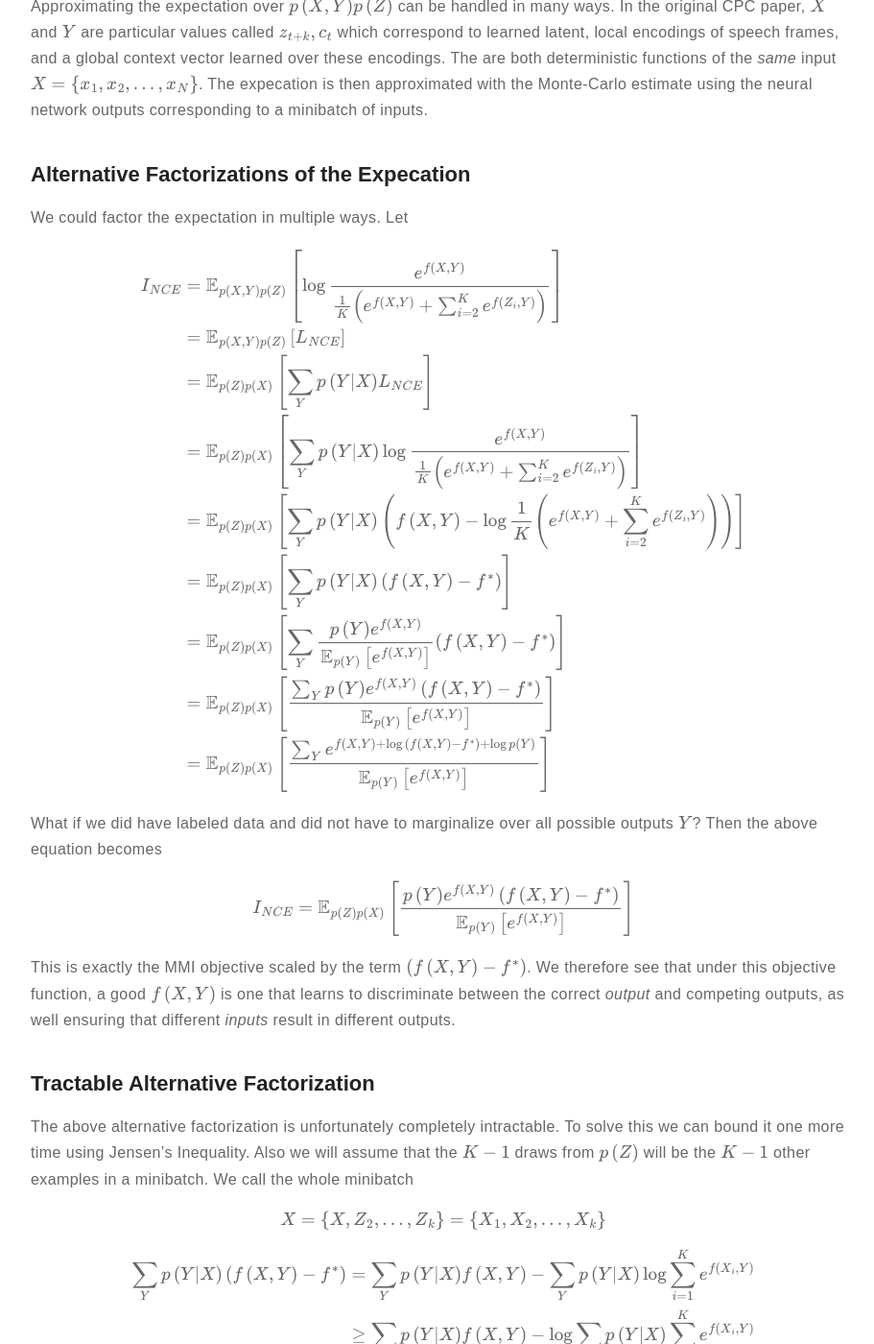
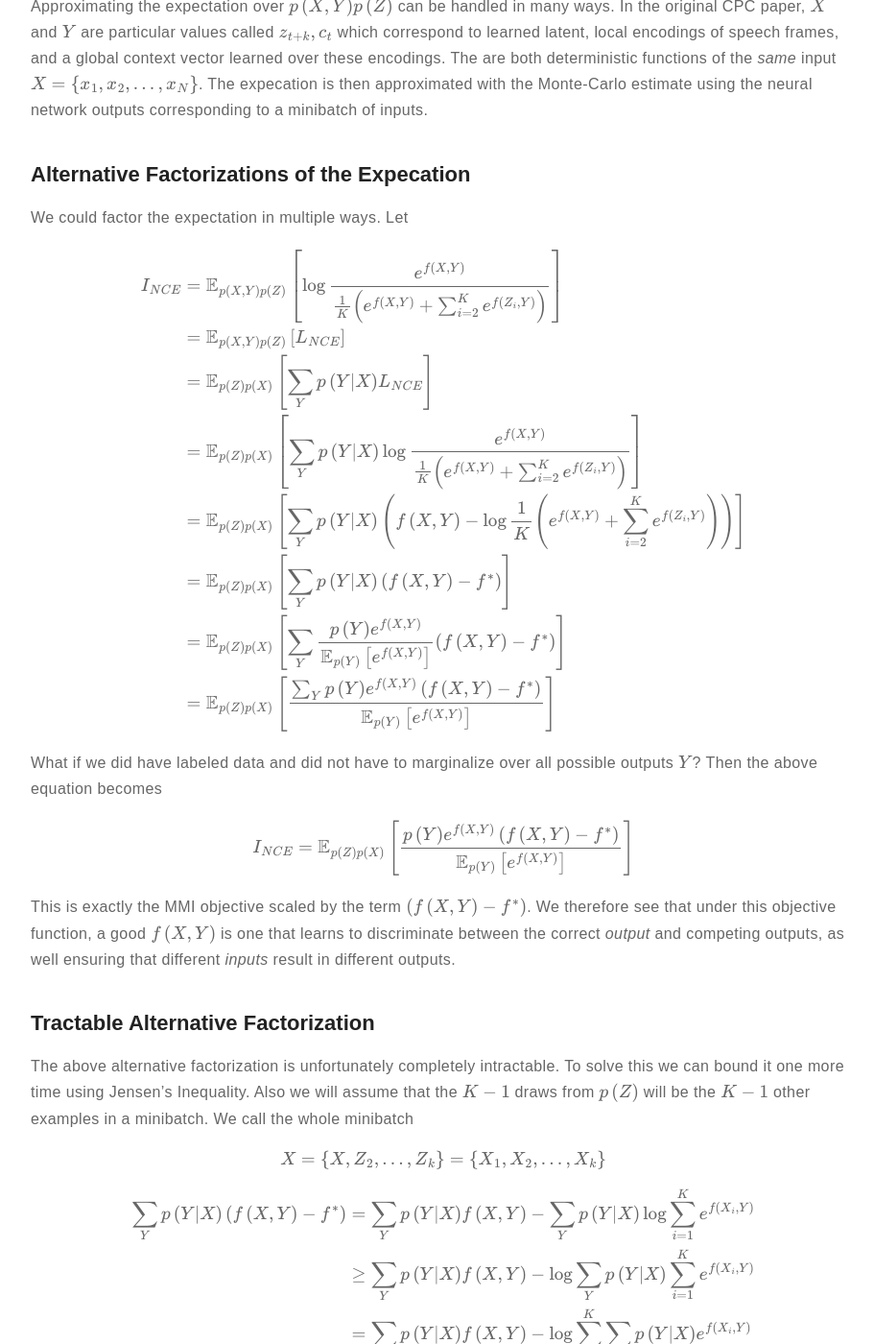
Before and after one commit to m-wiesner/m-wiesner.github.io, a Jekyll site: the page built from _posts/2020-10-30-Variational-Bounds-on-Mutual-Information.markdown, in a window 1280 px wide and 1400 px high, scrolled down 5916 px. Shown: the whole window at 96% size, without its empty margins (178-1089 px from the left). Built offline with Jekyll 4.4.1, drawn with Linux system fonts in a browser that asks for light colours; formulas are drawn with MathJax 3.

Commit message:
Update 2020-10-30-Variational-Bounds-on-Mutual-Information.markdown

```diff
--- a/_posts/2020-10-30-Variational-Bounds-on-Mutual-Information.markdown
+++ b/_posts/2020-10-30-Variational-Bounds-on-Mutual-Information.markdown
@@ -234,7 +234,6 @@ I_{NCE} &= \mathbb{E}_{p\left(X, Y\right)p\left(Z\right)}\left[\log{\frac{e^{f\l
 &= \mathbb{E}_{p\left(Z\right)p\left(X\right)} \left[\sum_Y p\left(Y|X\right) \left( f\left(X, Y\right) - f^{*} \right)\right] \\
 &= \mathbb{E}_{p\left(Z\right)p\left(X\right)} \left[\sum_Y \frac{p\left(Y\right)e^{f\left(X, Y\right)}}{\mathbb{E}_{p\left(Y\right)}\left[e^{f\left(X, Y\right)}\right]} \left( f\left(X, Y\right) - f^{*} \right)\right] \\
 &= \mathbb{E}_{p\left(Z\right)p\left(X\right)} \left[\frac{\sum_Y p\left(Y\right)e^{f\left(X, Y\right)}\left( f\left(X, Y\right) - f^{*} \right)}{\mathbb{E}_{p\left(Y\right)}\left[e^{f\left(X, Y\right)}\right]}\right] \\
-&= \mathbb{E}_{p\left(Z\right)p\left(X\right)} \left[\frac{\sum_Y e^{f\left(X, Y\right) + \log{\left(f\left(X, Y\right) - f^{*}\right)} + \log{p\left(Y\right)}}}{\mathbb{E}_{p\left(Y\right)}\left[e^{f\left(X, Y\right)}\right]}\right] \\
 \end{align}$$
 
 What if we did have labeled data and did not have to marginalize over all possible outputs $$Y$$? Then the above equation becomes
```
